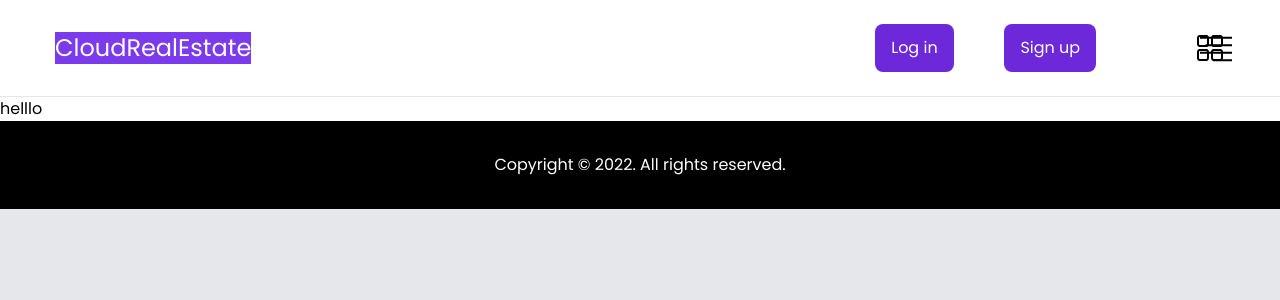
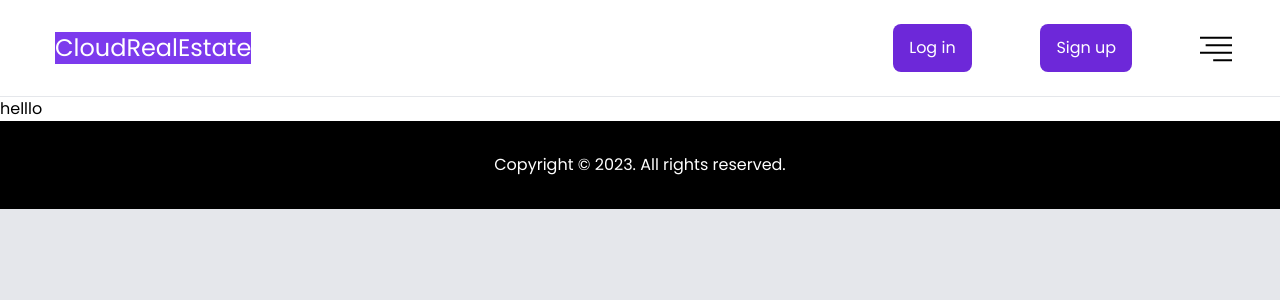
Before and after one commit to mohdsaadtech/cloudBasedRealEstateApplication, a React (Create React App) app: page /Dashboard in a window 1280 px wide. Shown: the top 300 px of the page. Built offline with nearby package versions, Linux system fonts and the light colour scheme.

Commit message:
add context

```diff
--- a/src/components/Footer.js
+++ b/src/components/Footer.js
@@ -1,13 +1,12 @@
-import React from 'react';
+import React from "react";
 
 const Footer = () => {
   return (
-    <footer className='bg-black py-8 text-center text-white'>
-      <div className='container mx-auto'>
-        Copyright &copy; 2022. All rights reserved.
+    <footer className="bg-black py-8 text-center text-white">
+      <div className="container mx-auto">
+        Copyright &copy; 2023. All rights reserved.
       </div>
     </footer>
-
   );
 };
 
--- a/src/components/Header.js
+++ b/src/components/Header.js
@@ -77,9 +77,9 @@ const Header = () => {
         <div className="flex items-center gap-6 ">
           <Link to="About"></Link>
           <Link to="Contact"></Link>
-          <Link to="Dashboard">
+          {/* <Link to="Dashboard">
             <RxDashboard size={30} className="cursor-pointer" />
-          </Link>
+          </Link> */}
         </div>
       </div>
     </header>
```
